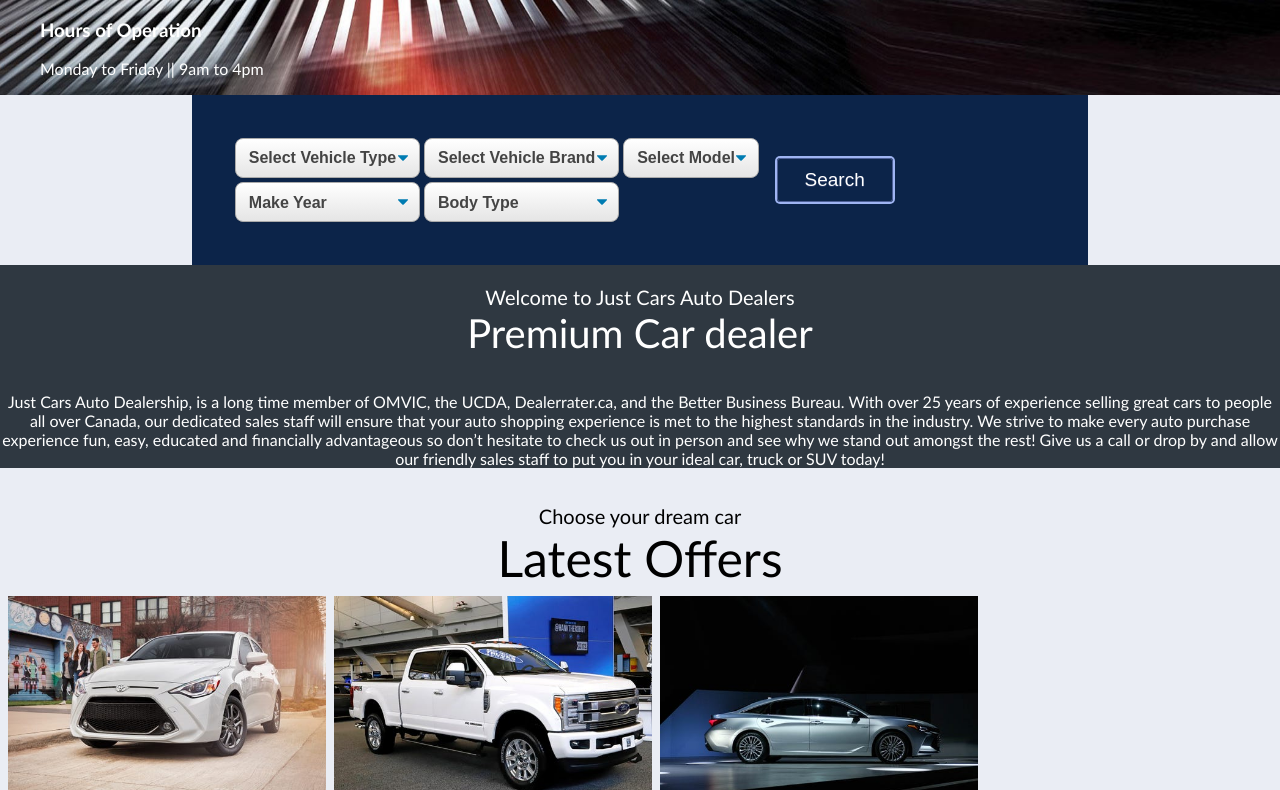
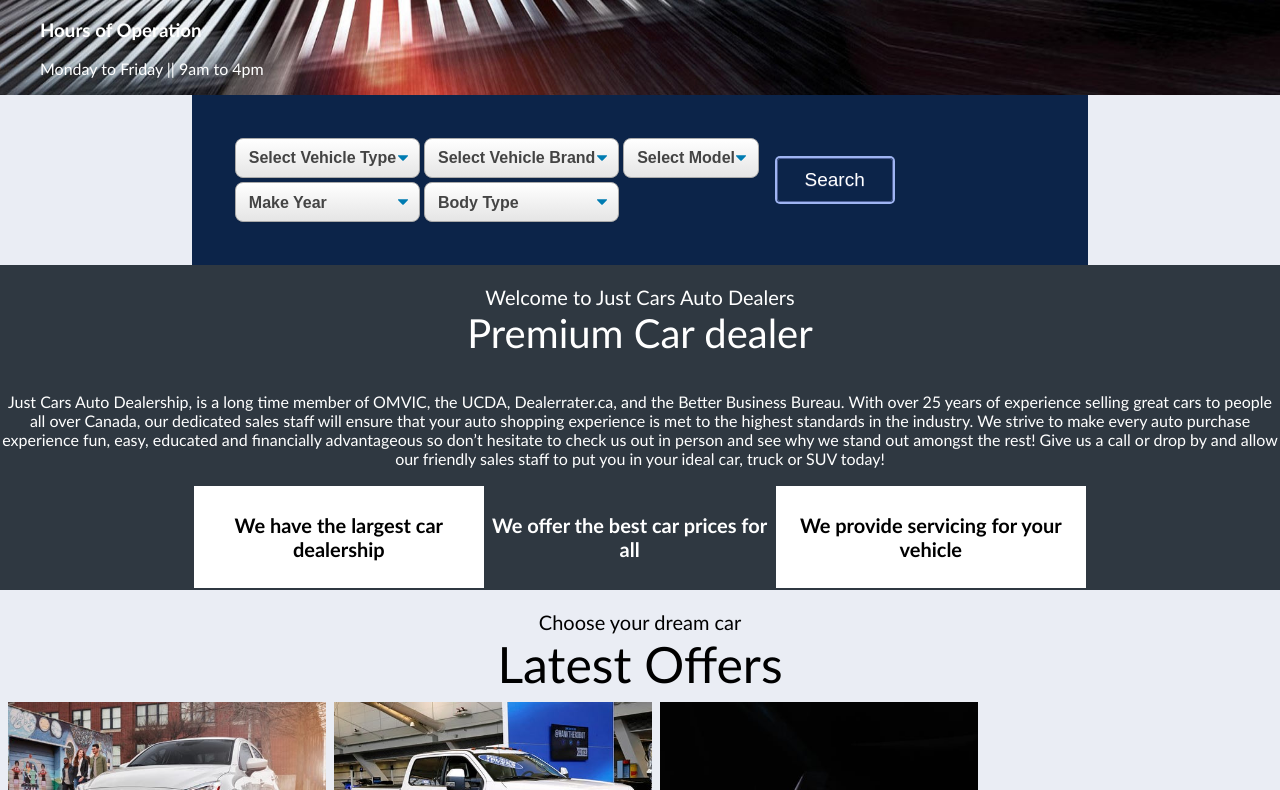
Before and after one commit to DeividMafra/WebTechnologiesII_FinalProject, a plain HTML site: page views/FrontPage.html in a window 1280 px wide. Shown: the part 413-1203 px from the top of the page. Drawn offline with Linux system fonts and the light colour scheme.

Commit message:
Update front page
modifications made to front page

```diff
--- a/css/frontPage/frontPage.css
+++ b/css/frontPage/frontPage.css
@@ -239,6 +239,9 @@
             #car-search {
                 display: block;
             }
+            #frpgadd {
+                display: block;
+            }
             .column {
                 flex: 25%;
                 max-width: 25%;
@@ -293,6 +296,9 @@
                 height: 250px;
             }
             #car-search {
+                display: block;
+            }
+            #frpgadd {
                 display: block;
             }
             #navbar {
--- a/views/FrontPage.html
+++ b/views/FrontPage.html
@@ -94,26 +94,28 @@
         </table>
     </div>
     <div style="width:100%;">
-        <div style="background-color:#2F3841;color:white;text-align:center">
+        <div style="background-color:#2F3841;color:white;text-align:center;">
             <p style="font-size:20px;text-align: center;margin:0px;padding-top:20px;"> Welcome to Just Cars Auto Dealers</p>
             <p style="font-size:40px;text-align: center;margin:0px;"> Premium Car dealer</p>
             <br />
             <p>Just Cars Auto Dealership, is a long time member of OMVIC, the UCDA, Dealerrater.ca, and the Better Business Bureau. With over 25 years of experience selling great cars to people all over Canada, our dedicated sales staff will ensure that
                 your auto shopping experience is met to the highest standards in the industry. We strive to make every auto purchase experience fun, easy, educated and financially advantageous so don’t hesitate to check us out in person and see why we
                 stand out amongst the rest! Give us a call or drop by and allow our friendly sales staff to put you in your ideal car, truck or SUV today!</p>
-            <div id="frpgadd" class="row" style="font-size:20px;">
-                <div class="column" style="background-color:white;color:black;height:100px">
 
-                    <p>We have the largest car dealership</p>
-                </div>
-                <div class="column" style="background-color:#2F3841;height:100px">
-                    <p>We offer the best car prices for all</p>
-                </div>
-                <div class="column" style="background-color:white;color:black;height:100px">
+            <table id="frpgadd" style="font-size:20px;font-weight:bold;width:70%;" align="center">
+                <tr>
+                    <td style="background-color:white;color:black;height:100px;">
+                        <p>We have the largest car dealership</p>
+                    </td>
+                    <td class="column" style="background-color:#2F3841;height:100px">
+                        <p>We offer the best car prices for all</p>
+                    </td>
+                    <td style="background-color:white;color:black;height:100px">
+                        <p>We provide servicing for your vehicle</p>
+                    </td>
 
-                    <p>We provide servicing for your vehicle</p>
-                </div>
-            </div>
+                </tr>
+            </table>
         </div>
     </div>
 
```
